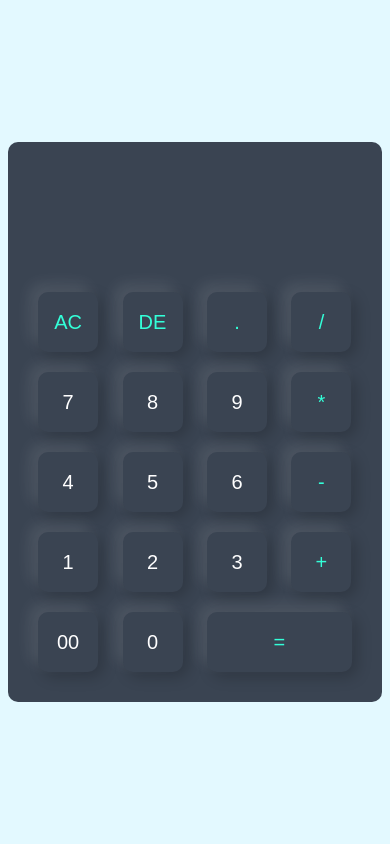
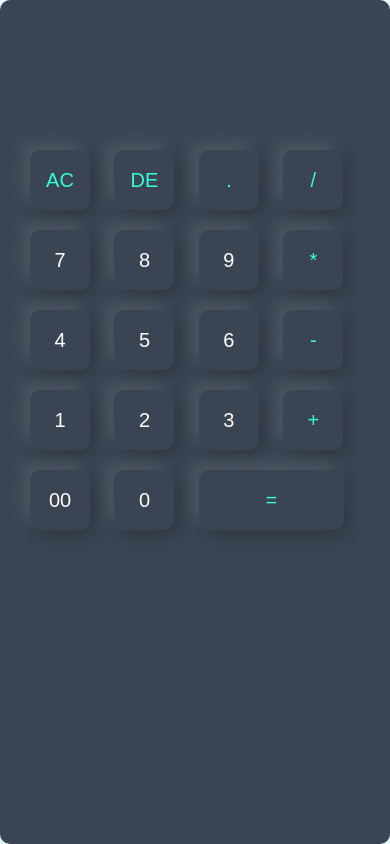
Before and after one commit to kiviekelvin/calculator, a plain HTML site: page index.html in a window 390 px wide. Drawn offline with Linux system fonts and the light colour scheme.

Commit message:
made it responsive

```diff
--- a/style.css
+++ b/style.css
@@ -54,3 +54,21 @@ form input.equal {
 form input.operator {
     color: #33ffd8;
 }
+
+@media (max-width: 480px) {
+    .container{
+        display: flex;
+    align-items: center;
+    justify-content: center;
+    }
+    .calculator{
+        width: 100%;
+        height: 100%;
+        margin: 0;
+        padding: 20px;
+    }
+
+.calculator form input {
+    margin: 10px;
+}
+}
```
